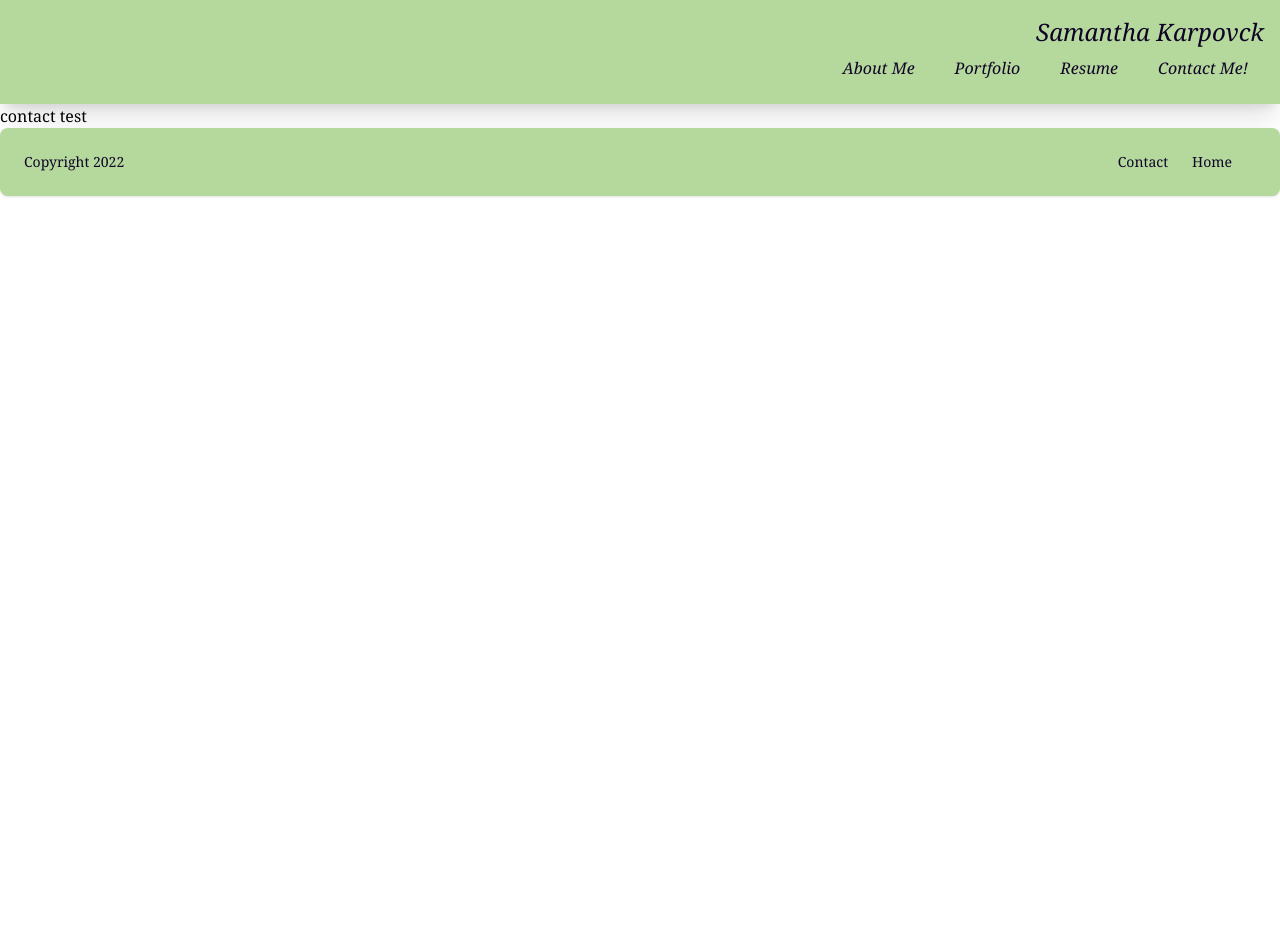
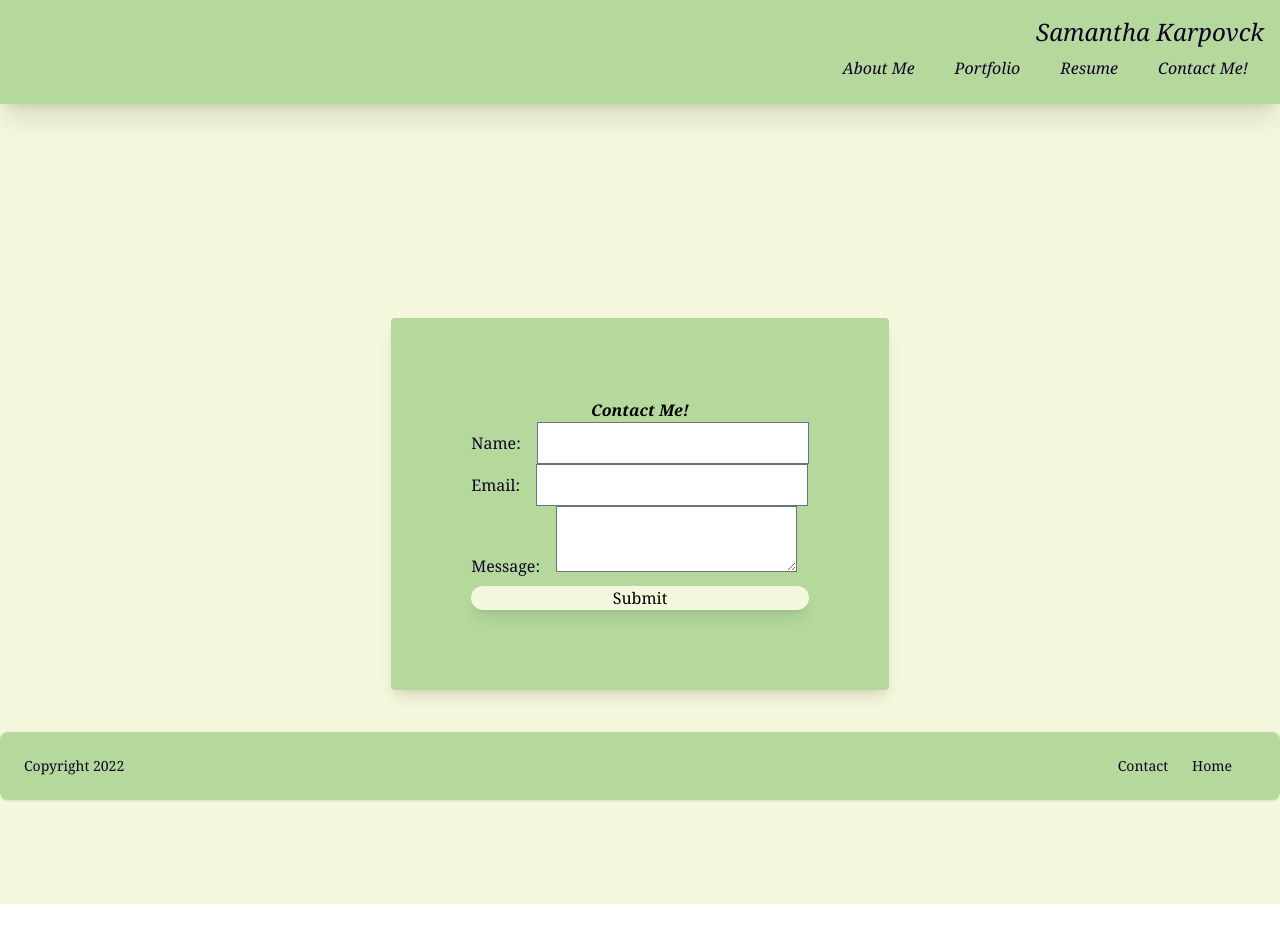
Before and after one commit to samkarp700/react-portfolio, a React (Create React App) app: page / in a window 1280 px wide. Both pictures are taken after a click on the element "Contact Me!". Shown: the top 942 px of the page. Before the commit the page ends 800 px from the top, so only its background shows below. Built offline with nearby package versions, Linux system fonts and the light colour scheme.

Commit message:
contact page added and styled

```diff
--- a/src/components/About/index.js
+++ b/src/components/About/index.js
@@ -13,7 +13,7 @@ function About() {
                         <h1 class="italic px-12 md:px-0 md:text-4xl text-2xl font-medium tracking-light md:space-y-2 pl-10 pb-6  md:pl-0">
                             <span class="block">About Me</span>
                         </h1>
-                        <p class='italic leading-relaxed'>
+                        <p class='font-medium italic leading-relaxed'>
                     Welcome to my portfolio. I began coding in the middle of 2022 when I enrolled in UCF's Full Stack Web Engineering Bootcamp.
                     I currently work as a customer success engineer where I am responsible for configuring and implementing clients into our platform.
                     My previous experience ranges from teaching to being a customer success manager as well as a self-taught vegan baker on the side.
--- a/src/components/Contact/index.js
+++ b/src/components/Contact/index.js
@@ -2,9 +2,34 @@ import React from 'react';
 
 function Contact() {
     return (
-        <div>
-            <h1>contact test</h1>
-        </div>
+        <section class="bg-light">
+        <form class="h-screen container mx-auto grid gap-4 place-content-center static">
+            <div class="container-md bg-green shadow-lg rounded px-20 py-20">
+            <h1 class="italic font-bold text-center">Contact Me!</h1>
+            <div>
+                <label for='name'
+                class="font-medium text-dark mr-4"
+                >Name:</label>
+                <input type="text"/>
+            </div>
+            <div>
+                <label for='email'
+                class="font-medium text-dark mr-4"
+                >Email:</label>
+                <input type="email"></input>
+            </div>
+            <div>
+                <label for="message"
+                class="font-medium text-dark mr-4"
+                >Message:</label>
+                <textarea name="message"></textarea>
+            </div>
+            <button type="submit"
+            class="hover:bg-yellow bg-light relative mt-2 w-full inline-flex items-center justify-center px-6 rounded-full shadow-lg"
+            >Submit</button>
+            </div>
+        </form>
+        </section>
     )
 }
 
```
